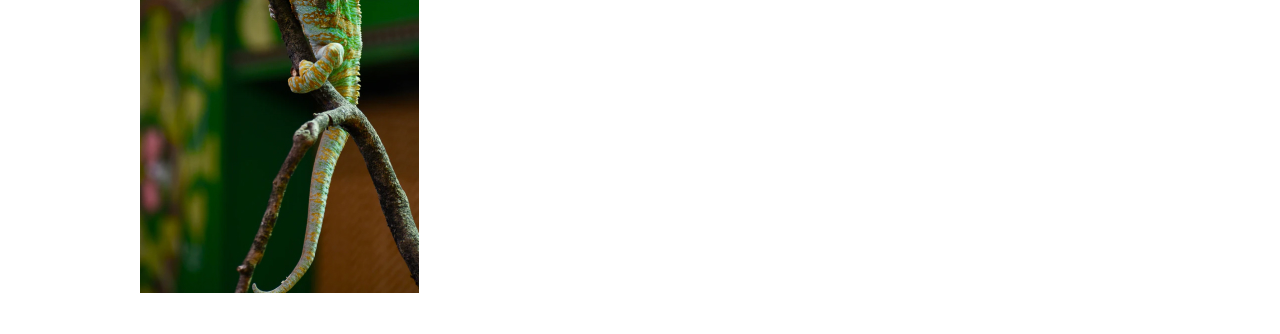
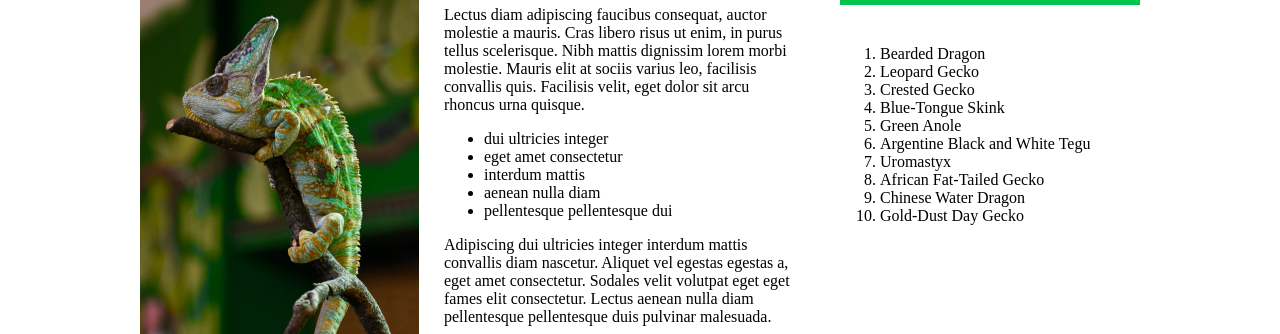
Before and after one commit to retronauta/html_css_challenges, a plain HTML site: page index.html in a window 1280 px wide. Shown: the part 361-695 px from the top of the page. Drawn offline with Linux system fonts and the light colour scheme.

Commit message:
Challenge #9 completado
- Se separaron contenidos en columnas
- Dentro de una de las columnas se realizo otra separacion
- Se agrego margin para mejor separacion entre la columna de imagen y
texto.

```diff
--- a/css/style.css
+++ b/css/style.css
@@ -28,3 +28,20 @@ h1{
     margin: 0 auto;
     padding: 0 20px;
 }
+
+.columns{
+    display: flex;
+}
+
+.main-content{
+    width: 65%;
+    margin-right: 5%;
+}
+
+.sidebar{
+    width: 30%;
+}
+
+.col-right{
+    margin-left: 25px;
+}
--- a/index.html
+++ b/index.html
@@ -14,14 +14,24 @@
 
     <main>
         <div class="container">
+            <div class="columns">
                 <section class="main-content">
 
+                    <h2 class="subhead">Lizards are<span class='white-text'> awesome</span></h2>
+
+                    <div class="columns">
+                        <div class="col-left">
                             <img src="images/chameleon.jpg" alt="A green chameleon">
+                        </div>
 
-                <h2 class="subhead">Lizards are<span class='white-text'> awesome</span></h2>
-                <p>Lectus diam adipiscing faucibus consequat, auctor molestie a mauris. Cras libero risus ut enim, in
+                        <div class="col-right">
+                            <p>Lectus diam adipiscing faucibus consequat, auctor molestie a mauris. Cras libero risus ut
+                                enim,
+                                in
                                 purus
-                    tellus scelerisque. Nibh mattis dignissim lorem morbi molestie. Mauris elit at sociis varius leo,
+                                tellus scelerisque. Nibh mattis dignissim lorem morbi molestie. Mauris elit at sociis
+                                varius
+                                leo,
                                 facilisis
                                 convallis quis. Facilisis velit, eget dolor sit arcu rhoncus urna quisque.</p>
 
@@ -34,10 +44,16 @@
                             </ul>
 
 
-                <p>Adipiscing dui ultricies integer interdum mattis convallis diam nascetur. Aliquet vel egestas egestas
+                            <p>Adipiscing dui ultricies integer interdum mattis convallis diam nascetur. Aliquet vel
+                                egestas
+                                egestas
                                 a, eget
-                    amet consectetur. Sodales velit volutpat eget eget fames elit consectetur. Lectus aenean nulla diam
+                                amet consectetur. Sodales velit volutpat eget eget fames elit consectetur. Lectus aenean
+                                nulla
+                                diam
                                 pellentesque pellentesque duis pulvinar malesuada.</p>
+                        </div>
+                    </div>
                 </section>
 
                 <aside class="sidebar">
@@ -56,8 +72,9 @@
                         <li>Gold-Dust Day Gecko</li>
                     </ol>
                 </aside>
+            </div>
+        </div>
     </main>
-    </div>
 </body>
 
 </html>
```
Lines whose indentation alone changed are shown as unchanged.
